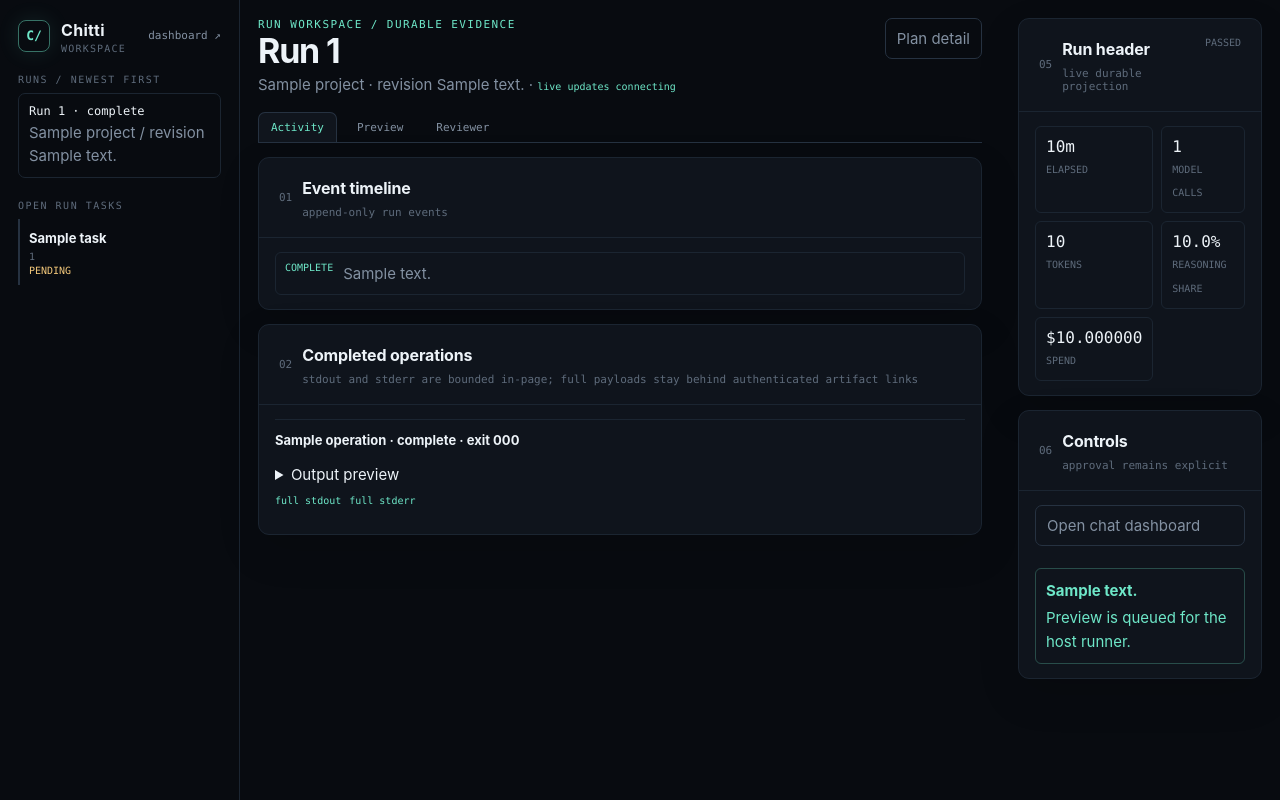
After one commit to Moksha89/chitti, a FastAPI app: template app/templates/workspace.html in a window 1280 px wide. The commit adds this page. Run offline with FastAPI, Linux system fonts and the light colour scheme; the template is opened without the code that fills it: most values are stand-ins (such as "Sample title", 1, 10 or a date in 2020); parts of the project's set-up code (start-up, migrations or seed data) failed here and were passed over; some libraries are stand-ins or nearby versions.

Commit message:
Add live run workspace shell

```diff
--- a/app/chitti/main.py
+++ b/app/chitti/main.py
@@ -1,8 +1,10 @@
+import asyncio
 import json
 import logging
 import mimetypes
 import os
 import re
+import time
 from collections.abc import AsyncIterator
 from contextlib import asynccontextmanager
 from dataclasses import asdict
@@ -45,6 +47,8 @@ logging.basicConfig(
 
 SESSION_COOKIE = "chitti_session"
 CSRF_FIELD = "csrf_token"
+RUN_EVENT_POLL_SECONDS = 1.0
+RUN_EVENT_HEARTBEAT_SECONDS = 15.0
 
 
 class ChatRequest(BaseModel):
@@ -370,6 +374,82 @@ def project_from_brief(
     return value or None
 
 
+def _run_status(detail: dict[str, object]) -> str:
+    events = cast(list[dict[str, object]], detail.get("events", []))
+    if not events:
+        return "queued"
+    return str(events[-1].get("status", "queued"))
+
+
+def _prepare_workspace_run(detail: dict[str, object]) -> dict[str, object]:
+    operations = []
+    artifacts = cast(list[dict[str, object]], detail.get("artifacts", []))
+    output_artifacts: dict[tuple[int, str], int] = {}
+    for artifact in artifacts:
+        operation_id = artifact.get("operation_id")
+        kind = str(artifact.get("kind", ""))
+        if operation_id is not None and kind in {"stdout", "stderr"}:
+            output_artifacts[(int(str(operation_id)), kind)] = int(str(artifact["id"]))
+    for operation in cast(list[dict[str, object]], detail.get("operations", [])):
+        item = dict(operation)
+        item["stdout_preview"] = str(operation.get("stdout", ""))[-4000:]
+        item["stderr_preview"] = str(operation.get("stderr", ""))[-4000:]
+        operation_id = int(str(operation["id"]))
+        item["stdout_artifact_id"] = output_artifacts.get((operation_id, "stdout"))
+        item["stderr_artifact_id"] = output_artifacts.get((operation_id, "stderr"))
+        operations.append(item)
+    detail["operations"] = operations
+    detail["latest_status"] = _run_status(detail)
+    run = cast(dict[str, object], detail["run"])
+    created_at = run.get("created_at")
+    if isinstance(created_at, datetime):
+        detail["elapsed_seconds"] = max(
+            0, int((datetime.now(created_at.tzinfo) - created_at).total_seconds())
+        )
+    else:
+        detail["elapsed_seconds"] = 0
+    calls = cast(list[dict[str, object]], detail.get("model_calls", []))
+    detail["model_call_count"] = len(calls)
+    total_tokens = int(str(detail.get("token_totals", 0)))
+    reasoning_tokens = int(str(detail.get("reasoning_token_totals", 0)))
+    detail["reasoning_share"] = (
+        (reasoning_tokens / total_tokens * 100) if total_tokens else 0.0
+    )
+    detail["screenshots"] = [
+        artifact for artifact in artifacts if artifact.get("kind") == "screenshot"
+    ]
+    detail["browser_errors"] = next(
+        (artifact for artifact in artifacts if artifact.get("kind") == "browser_evidence"),
+        None,
+    )
+    return detail
+
+
+async def _run_event_stream(
+    request: Request,
+    manager: WorkerRunManager,
+    run_id: int,
+    cursor: int,
+) -> AsyncIterator[str]:
+    last_heartbeat = time.monotonic()
+    while True:
+        if await request.is_disconnected():
+            return
+        events = await manager.events(run_id)
+        pending = [event for event in events if int(str(event["id"])) > cursor]
+        for event in pending:
+            event_id = int(str(event["id"]))
+            cursor = event_id
+            payload = json.dumps(event, default=str, separators=(",", ":"))
+            yield f"id: {event_id}\nevent: run\ndata: {payload}\n\n"
+            last_heartbeat = time.monotonic()
+        now = time.monotonic()
+        if now - last_heartbeat >= RUN_EVENT_HEARTBEAT_SECONDS:
+            yield ": heartbeat\n\n"
+            last_heartbeat = now
+        await asyncio.sleep(RUN_EVENT_POLL_SECONDS)
+
+
 
 
 @app.get("/", response_class=HTMLResponse, response_model=None)
@@ -384,6 +464,134 @@ async def dashboard(request: Request) -> HTMLResponse | RedirectResponse:
         request=request,
         name="dashboard.html",
         context=await dashboard_context(request, session),
+    )
+
+
+@app.get("/workspace/runs/{run_id}", response_class=HTMLResponse, response_model=None)
+async def workspace_run_page(
+    run_id: int, request: Request
+) -> HTMLResponse | RedirectResponse:
+    result = browser_session(request)
+    if isinstance(result, RedirectResponse):
+        return result
+    _, session = result
+    if auth_manager(request).must_change_password:
+        return RedirectResponse("/change-password", status_code=303)
+    manager: WorkerRunManager = request.app.state.worker_manager
+    run = await manager.detail(run_id)
+    if run is None:
+        raise HTTPException(status_code=404, detail="worker run not found")
+    run = _prepare_workspace_run(run)
+    database: Database = request.app.state.database
+    async with database.sessions() as db_session:
+        run_record = cast(dict[str, object], run["run"])
+        revision = await revision_by_id(db_session, int(str(run_record["revision_id"])))
+        if revision is None:
+            raise HTTPException(status_code=404, detail="plan revision not found")
+        run_rows = await db_session.execute(
+            text(
+                "SELECT r.id, r.revision_id, r.created_at, p.project, p.revision "
+                "FROM worker_runs r JOIN plan_revisions p ON p.id = r.revision_id "
+                "ORDER BY r.id DESC"
+            )
+        )
+        run_links = []
+        for row in run_rows.mappings():
+            linked = await manager.detail(int(row["id"]))
+            run_links.append(
+                {
+                    **dict(row),
+                    "status": _run_status(linked) if linked else "queued",
+                    "is_open": int(row["id"]) == run_id,
+                }
+            )
+        task_events = await db_session.execute(
+            text(
+                "SELECT task_id, status FROM plan_task_events "
+                "WHERE revision_id = :revision ORDER BY id"
+            ),
+            {"revision": revision.id},
+        )
+        task_statuses: dict[str, str] = {}
+        for event in task_events:
+            task_statuses[str(event.task_id)] = str(event.status)
+        promotion_result = await db_session.execute(
+            text(
+                "SELECT m.id AS manifest_id, m.digest, m.total_bytes, "
+                "a.id AS approval_id, a.decision, p.preview_id, p.expires_at "
+                "FROM export_manifests m "
+                "LEFT JOIN promotion_approvals a ON a.manifest_id = m.id "
+                "LEFT JOIN previews p ON p.manifest_id = m.id "
+                "WHERE m.run_id = :run_id"
+            ),
+            {"run_id": run_id},
+        )
+        run["promotion"] = promotion_result.mappings().one_or_none()
+        reviewer_result = await db_session.execute(
+            text(
+                "SELECT p.content FROM worker_artifacts a "
+                "JOIN worker_artifact_payloads p ON p.artifact_id = a.id "
+                "WHERE a.run_id = :run_id AND a.kind = 'reviewer_report' "
+                "ORDER BY a.id DESC LIMIT 1"
+            ),
+            {"run_id": run_id},
+        )
+        reviewer_payload = reviewer_result.scalar_one_or_none()
+        if reviewer_payload is not None:
+            try:
+                run["reviewer_verdict"] = json.loads(reviewer_payload)
+            except (TypeError, json.JSONDecodeError):
+                run["reviewer_verdict"] = {"verdict": "invalid"}
+    current_task = next(
+        (
+            task.id
+            for task in revision.document.tasks
+            if task_statuses.get(task.id) == "running"
+        ),
+        None,
+    )
+    return templates.TemplateResponse(
+        request=request,
+        name="workspace.html",
+        context={
+            "csrf_token": session.csrf_token,
+            "revision": revision,
+            "run": run,
+            "run_links": run_links,
+            "task_statuses": task_statuses,
+            "current_task": current_task,
+        },
+    )
+
+
+@app.get("/workspace")
+async def workspace_index(request: Request) -> RedirectResponse:
+    current_session(request)
+    database: Database = request.app.state.database
+    async with database.sessions() as session:
+        result = await session.execute(
+            text("SELECT id FROM worker_runs ORDER BY id DESC LIMIT 1")
+        )
+        run_id = result.scalar_one_or_none()
+    if run_id is None:
+        return RedirectResponse("/", status_code=303)
+    return RedirectResponse(f"/workspace/runs/{int(run_id)}", status_code=303)
+
+
+@app.get("/workspace/runs/{run_id}/events")
+async def workspace_run_events(run_id: int, request: Request) -> StreamingResponse:
+    current_session(request)
+    manager: WorkerRunManager = request.app.state.worker_manager
+    if await manager.detail(run_id) is None:
+        raise HTTPException(status_code=404, detail="worker run not found")
+    try:
+        cursor = max(0, int(request.headers.get("Last-Event-ID", "0")))
+    except ValueError:
+        cursor = 0
+    return StreamingResponse(
+        _run_event_stream(request, manager, run_id, cursor),
+        media_type="text/event-stream",
+        headers={"Cache-Control": "no-cache", "X-Accel-Buffering": "no"},
     )
 
 
--- a/app/templates/dashboard.html
+++ b/app/templates/dashboard.html
@@ -4,7 +4,7 @@
 <div class="shell">
   <aside class="sidebar">
     <div class="brand"><div class="brand-mark">C/</div><div><div class="brand-name">Chitti</div><div class="brand-sub">mission control</div></div></div>
-    <div><div class="nav-label">Workspace</div><nav class="nav" aria-label="Workspace navigation"><a class="nav-item active" href="/"><span>Command center</span><span class="nav-status">●</span></a><span class="nav-item"><span>Projects</span><span class="nav-status">—</span></span>{% if plans %}<a class="nav-item" href="/plans/{{ plans[0].id }}"><span>Plans &amp; tasks</span><span class="nav-status">●</span></a>{% else %}<span class="nav-item"><span>Plans &amp; tasks</span><span class="nav-status">—</span></span>{% endif %}<span class="nav-item"><span>Agent fabric</span><span class="nav-status">—</span></span></nav></div>
+    <div><div class="nav-label">Workspace</div><nav class="nav" aria-label="Workspace navigation"><a class="nav-item active" href="/"><span>Command center</span><span class="nav-status">●</span></a><a class="nav-item" href="/workspace"><span>Runs / workspace</span><span class="nav-status">●</span></a><span class="nav-item"><span>Projects</span><span class="nav-status">—</span></span>{% if plans %}<a class="nav-item" href="/plans/{{ plans[0].id }}"><span>Plans &amp; tasks</span><span class="nav-status">●</span></a>{% else %}<span class="nav-item"><span>Plans &amp; tasks</span><span class="nav-status">—</span></span>{% endif %}<span class="nav-item"><span>Agent fabric</span><span class="nav-status">—</span></span></nav></div>
     <div class="sidebar-foot">PHASE 1 / TALK + REMEMBER<br>WORKER SYSTEMS NOT YET ACTIVE</div>
   </aside>
   <main class="main">
--- /dev/null
+++ b/app/templates/workspace.html
@@ -0,0 +1,106 @@
+{% extends "base.html" %}
+{% block title %}Run workspace · Chitti{% endblock %}
+{% block body %}
+<style>
+  .workspace-shell{display:grid;grid-template-columns:240px minmax(0,1fr) 280px;min-height:100vh;background:var(--bg)}
+  .workspace-column{min-width:0;padding:18px;border-right:1px solid var(--line-soft)}
+  .workspace-column:last-child{border-right:0}.workspace-main{min-width:0;padding:18px}
+  .workspace-brand{display:flex;align-items:center;justify-content:space-between;margin-bottom:20px}
+  .workspace-brand a{font:11px var(--mono);color:var(--muted)}.workspace-label{margin:0 0 8px;color:var(--faint);font:10px var(--mono);letter-spacing:.15em;text-transform:uppercase}
+  .run-list,.workspace-tasks{display:grid;gap:7px}.run-link{display:grid;gap:3px;padding:10px;border:1px solid var(--line-soft);border-radius:7px;color:var(--muted)}
+  .run-link:hover,.run-link.open{border-color:#6ee7c866;background:#122422;color:var(--ink);text-decoration:none}.run-link strong{font:12px var(--mono);color:var(--ink)}
+  .run-link small,.workspace-task small{color:var(--faint);font:10px var(--mono)}.workspace-task{display:grid;gap:3px;padding:9px;border-left:2px solid var(--line);color:var(--muted)}
+  .workspace-task.running{border-left-color:var(--accent);background:#122422}.workspace-task.passed{border-left-color:#5cc99f}.workspace-task.failed{border-left-color:var(--danger)}
+  .workspace-task strong{color:var(--ink);font-size:13px}.workspace-task em{color:var(--warning);font:10px var(--mono);font-style:normal;text-transform:uppercase}
+  .workspace-top{display:flex;align-items:flex-start;justify-content:space-between;gap:12px;margin-bottom:16px}.workspace-top h1{margin-bottom:3px}
+  .workspace-tabs{display:flex;gap:7px;border-bottom:1px solid var(--line);margin-bottom:14px}.workspace-tab{border:1px solid transparent;border-bottom:0;border-radius:7px 7px 0 0;background:transparent;color:var(--muted);padding:8px 12px;font:11px var(--mono)}
+  .workspace-tab.active{border-color:var(--line);background:var(--panel);color:var(--accent)}.workspace-pane{display:none}.workspace-pane.active{display:block}
+  .workspace-panel{margin-bottom:14px}.workspace-panel .panel-body{padding:14px 16px}.event-list{display:grid;gap:7px}.event-row{display:grid;grid-template-columns:auto minmax(0,1fr);gap:10px;padding:9px;border:1px solid var(--line-soft);border-radius:6px}
+  .event-row strong{color:var(--accent);font:10px var(--mono);text-transform:uppercase}.event-row span{color:var(--muted);overflow-wrap:anywhere}
+  .operation-output{margin-top:8px}.operation-output pre{max-height:180px;overflow:auto;white-space:pre-wrap;overflow-wrap:anywhere;color:#cce9df;background:#090d12;padding:10px;border-radius:5px;font-size:11px}
+  .output-link{display:inline-block;margin:5px 8px 0 0;font:10px var(--mono)}.screenshot-grid{display:grid;grid-template-columns:repeat(2,minmax(0,1fr));gap:12px}
+  .screenshot-card{min-width:0;padding:10px;border:1px solid var(--line-soft);border-radius:7px}.screenshot-card img{display:block;width:auto;max-width:100%;height:auto;margin:auto}
+  .screenshot-card figcaption{margin-bottom:8px;color:var(--muted);font:10px var(--mono);text-transform:uppercase}.reviewer-grid{display:grid;gap:10px}.reviewer-box{padding:10px;border:1px solid var(--line-soft);border-radius:6px}
+  .reviewer-box h3{margin-bottom:5px;font-size:12px}.reviewer-box ul{margin:5px 0 0;padding-left:20px;color:var(--muted)}.empty-state{padding:18px;border:1px dashed var(--line);border-radius:7px;color:var(--muted)}
+  .metric-grid{display:grid;grid-template-columns:1fr 1fr;gap:8px}.metric-card{padding:10px;border:1px solid var(--line-soft);border-radius:6px}.metric-card strong{display:block;color:var(--ink);font:16px var(--mono)}.metric-card span{color:var(--faint);font:10px var(--mono);text-transform:uppercase}
+  .workspace-right .panel{margin-bottom:14px}.workspace-right .panel-body{padding:14px 16px}.workspace-right .panel-meta{display:block}
+  .workspace-controls{display:grid;gap:8px}.workspace-controls form{display:grid;gap:7px}.workspace-controls textarea{min-height:65px}.workspace-controls button{width:100%}
+  .stream-status{color:var(--accent);font:10px var(--mono)}.stream-status.offline{color:var(--warning)}
+  @media (max-width:1050px){.workspace-shell{grid-template-columns:210px minmax(0,1fr)}.workspace-right{grid-column:1/-1;border-top:1px solid var(--line-soft);border-right:0;display:grid;grid-template-columns:repeat(2,minmax(0,1fr));gap:14px}.workspace-right .panel{margin:0}}
+  @media (max-width:700px){.workspace-shell{display:block}.workspace-column{border-right:0;border-bottom:1px solid var(--line-soft)}.workspace-left{max-height:300px;overflow:auto}.workspace-main{padding:12px}.workspace-right{display:block}.workspace-right .panel{margin-bottom:14px}.screenshot-grid{grid-template-columns:1fr}.workspace-tabs{overflow:auto}.workspace-tab{white-space:nowrap}}
+</style>
+<div class="workspace-shell">
+  <aside class="workspace-column workspace-left">
+    <div class="workspace-brand"><div class="brand"><div class="brand-mark">C/</div><div><div class="brand-name">Chitti</div><div class="brand-sub">workspace</div></div></div><a href="/">dashboard ↗</a></div>
+    <p class="workspace-label">Runs / newest first</p>
+    <nav class="run-list" aria-label="Worker runs">
+      {% for link in run_links %}
+      <a class="run-link{% if link.is_open %} open{% endif %}" href="/workspace/runs/{{ link.id }}">
+        <strong>Run {{ link.id }} · {{ link.status }}</strong>
+        <span>{{ link.project }} / revision {{ link.revision }}</span>
+      </a>
+      {% else %}<div class="empty-state">No worker runs yet.</div>{% endfor %}
+    </nav>
+    <p class="workspace-label" style="margin-top:22px">Open run tasks</p>
+    <div class="workspace-tasks">
+      {% for task in revision.document.tasks %}
+      {% set status = task_statuses.get(task.id, "pending") %}
+      <article class="workspace-task {{ status }}" data-task-id="{{ task.id }}">
+        <strong>{{ task.title }}</strong><small>{{ task.id }}</small><em>{{ status }}{% if task.id == current_task %} · current{% endif %}</em>
+      </article>
+      {% endfor %}
+    </div>
+  </aside>
+
+  <main class="workspace-main">
+    <header class="workspace-top">
+      <div><div class="kicker">Run workspace / durable evidence</div><h1>Run {{ run.run.id }}</h1><p class="subhead">{{ revision.project }} · revision {{ revision.revision }} · <span id="stream-status" class="stream-status">live updates connecting</span></p></div>
+      <a class="button-secondary" href="/plans/{{ revision.id }}">Plan detail</a>
+    </header>
+    <div class="workspace-tabs" role="tablist">
+      <button class="workspace-tab active" data-tab="activity" role="tab">Activity</button>
+      <button class="workspace-tab" data-tab="preview" role="tab">Preview</button>
+      <button class="workspace-tab" data-tab="reviewer" role="tab">Reviewer</button>
+    </div>
+
+    <section class="workspace-pane active" data-pane="activity">
+      <section class="panel workspace-panel"><div class="panel-head"><div class="panel-title"><span class="panel-index">01</span><div><h2>Event timeline</h2><div class="panel-meta">append-only run events</div></div></div></div><div class="panel-body"><div id="event-list" class="event-list">
+        {% for event in run.events %}<article class="event-row" data-event-id="{{ event.id }}"><strong>{{ event.status }}</strong><span>{{ event.detail }}</span></article>{% else %}<div class="empty-state">No events recorded yet.</div>{% endfor %}
+      </div></div></section>
+      <section class="panel workspace-panel"><div class="panel-head"><div class="panel-title"><span class="panel-index">02</span><div><h2>Completed operations</h2><div class="panel-meta">stdout and stderr are bounded in-page; full payloads stay behind authenticated artifact links</div></div></div></div><div class="panel-body">
+        {% for operation in run.operations %}<article class="operation"><h3>{{ operation.name }} · {{ operation.status }} · exit {{ operation.exit_code }}</h3><details class="operation-output"><summary>Output preview</summary><pre>{{ operation.stdout_preview }}{% if operation.stderr_preview %}{{ "\n" }}{{ operation.stderr_preview }}{% endif %}</pre></details>{% if operation.stdout_artifact_id %}<a class="output-link" href="/runs/{{ run.run.id }}/artifacts/{{ operation.stdout_artifact_id }}">full stdout</a>{% endif %}{% if operation.stderr_artifact_id %}<a class="output-link" href="/runs/{{ run.run.id }}/artifacts/{{ operation.stderr_artifact_id }}">full stderr</a>{% endif %}</article>{% else %}<div class="empty-state">No completed operations yet. Live terminal output is intentionally out of this slice.</div>{% endfor %}
+      </div></section>
+    </section>
+
+    <section class="workspace-pane" data-pane="preview">
+      <section class="panel workspace-panel"><div class="panel-head"><div class="panel-title"><span class="panel-index">03</span><div><h2>Captured preview</h2><div class="panel-meta">authenticated artifact delivery · no active-run preview</div></div></div></div><div class="panel-body">
+        {% if run.screenshots %}<div class="screenshot-grid">{% for artifact in run.screenshots %}<figure class="screenshot-card"><figcaption>{{ "phone" if artifact.path.endswith("phone.png") else "desktop" }} · {{ artifact.byte_size }} bytes</figcaption><img src="/runs/{{ run.run.id }}/artifacts/{{ artifact.id }}" alt="Captured {{ "phone" if artifact.path.endswith("phone.png") else "desktop" }} screenshot"></figure>{% endfor %}</div>{% else %}<div class="empty-state">No screenshots have been captured for this run yet. In-flight previews are intentionally not shown.</div>{% endif %}
+        {% if run.browser_errors %}<p><a class="output-link" href="/runs/{{ run.run.id }}/artifacts/{{ run.browser_errors.id }}">Open browser errors artifact</a></p>{% elif run.screenshots %}<p class="panel-meta">No browser error artifact was recorded.</p>{% endif %}
+      </div></section>
+    </section>
+
+    <section class="workspace-pane" data-pane="reviewer">
+      <section class="panel workspace-panel"><div class="panel-head"><div class="panel-title"><span class="panel-index">04</span><div><h2>Reviewer verdict</h2><div class="panel-meta">structured evidence review</div></div></div></div><div class="panel-body">
+        {% if run.reviewer_verdict %}<div class="reviewer-grid"><div class="reviewer-box"><h3>Verdict: {{ run.reviewer_verdict.verdict }}</h3><p>{{ run.reviewer_verdict.summary }}</p></div><div class="reviewer-box"><h3>Findings</h3><ul>{% for finding in run.reviewer_verdict.findings %}<li>{{ finding }}</li>{% else %}<li>None recorded.</li>{% endfor %}</ul></div><div class="reviewer-box"><h3>Evidence limitations</h3><ul>{% for limitation in run.reviewer_verdict.evidence_limitations %}<li>{{ limitation }}</li>{% else %}<li>None recorded.</li>{% endfor %}</ul></div></div>{% else %}<div class="empty-state">No reviewer verdict has been recorded yet.</div>{% endif %}
+      </div></section>
+    </section>
+  </main>
+
+  <aside class="workspace-column workspace-right">
+    <section class="panel"><div class="panel-head"><div class="panel-title"><span class="panel-index">05</span><div><h2>Run header</h2><div class="panel-meta">live durable projection</div></div></div><strong id="run-status" class="capability-status">{{ run.latest_status }}</strong></div><div class="panel-body"><div class="metric-grid"><div class="metric-card"><strong id="elapsed">{{ run.elapsed_seconds // 60 }}m</strong><span>elapsed</span></div><div class="metric-card"><strong id="calls">{{ run.model_call_count }}</strong><span>model calls</span></div><div class="metric-card"><strong>{{ run.token_totals }}</strong><span>tokens</span></div><div class="metric-card"><strong>{{ "%.1f"|format(run.reasoning_share) }}%</strong><span>reasoning share</span></div><div class="metric-card"><strong>${{ "%.6f"|format(run.cost_total_usd) }}</strong><span>spend</span></div></div></div></section>
+    <section class="panel"><div class="panel-head"><div class="panel-title"><span class="panel-index">06</span><div><h2>Controls</h2><div class="panel-meta">approval remains explicit</div></div></div></div><div class="panel-body workspace-controls"><a class="button-secondary" href="/">Open chat dashboard</a>{% if run.promotion and run.promotion.approval_id %}<div class="plan-approval"><strong>{{ run.promotion.decision }}</strong>{% if run.promotion.preview_id %}<a href="/previews/{{ run.promotion.preview_id }}/index.html">Open published preview</a>{% else %}<span>Preview is queued for the host runner.</span>{% endif %}</div>{% elif run.promotion and not run.promotion.approval_id and run.latest_status == "passed" %}<form method="post" action="/runs/{{ run.run.id }}/approve-result"><input type="hidden" name="csrf_token" value="{{ csrf_token }}"><button class="send-button" type="submit">Approve result</button></form>{% elif run.latest_status == "passed" %}<div class="panel-meta">This run is not promotable: static export evidence is missing.</div>{% endif %}</div></section>
+  </aside>
+</div>
+<script>
+(() => {
+  const runId={{ run.run.id }}, status=document.getElementById("run-status"), streamStatus=document.getElementById("stream-status"), events=document.getElementById("event-list"), seen=new Set([...document.querySelectorAll("[data-event-id]")].map(item=>item.dataset.eventId));
+  document.querySelectorAll(".workspace-tab").forEach(tab=>tab.addEventListener("click",()=>{document.querySelectorAll(".workspace-tab").forEach(item=>item.classList.toggle("active",item===tab));document.querySelectorAll(".workspace-pane").forEach(pane=>pane.classList.toggle("active",pane.dataset.pane===tab.dataset.tab))}));
+  function addEvent(event){if(seen.has(String(event.id)))return;seen.add(String(event.id));const row=document.createElement("article");row.className="event-row";row.dataset.eventId=event.id;const label=document.createElement("strong");label.textContent=event.status;const detail=document.createElement("span");detail.textContent=event.detail;row.append(label,detail);events.appendChild(row);status.textContent=event.status;const task=document.querySelector(`[data-task-id="${CSS.escape(event.task_id||"")}"]`);if(task&&event.status){task.classList.remove("running","passed","failed");task.classList.add(event.status);const state=task.querySelector("em");if(state)state.textContent=event.status+(event.status==="running"?" · current":"")}}}
+  const source=new EventSource(`/workspace/runs/${runId}/events`);
+  source.onopen=()=>{streamStatus.textContent="live updates connected";streamStatus.classList.remove("offline")};
+  source.addEventListener("run",event=>{try{addEvent(JSON.parse(event.data))}catch(_error){}});
+  source.onerror=()=>{streamStatus.textContent="live updates unavailable · reload for durable state";streamStatus.classList.add("offline")};
+  window.addEventListener("beforeunload",()=>source.close());
+})();
+</script>
+{% endblock %}
```
Also changed, not shown: app/chitti/worker.py (+12 -1 lines), app/tests/test_web_ui.py (+115 -0 lines).
